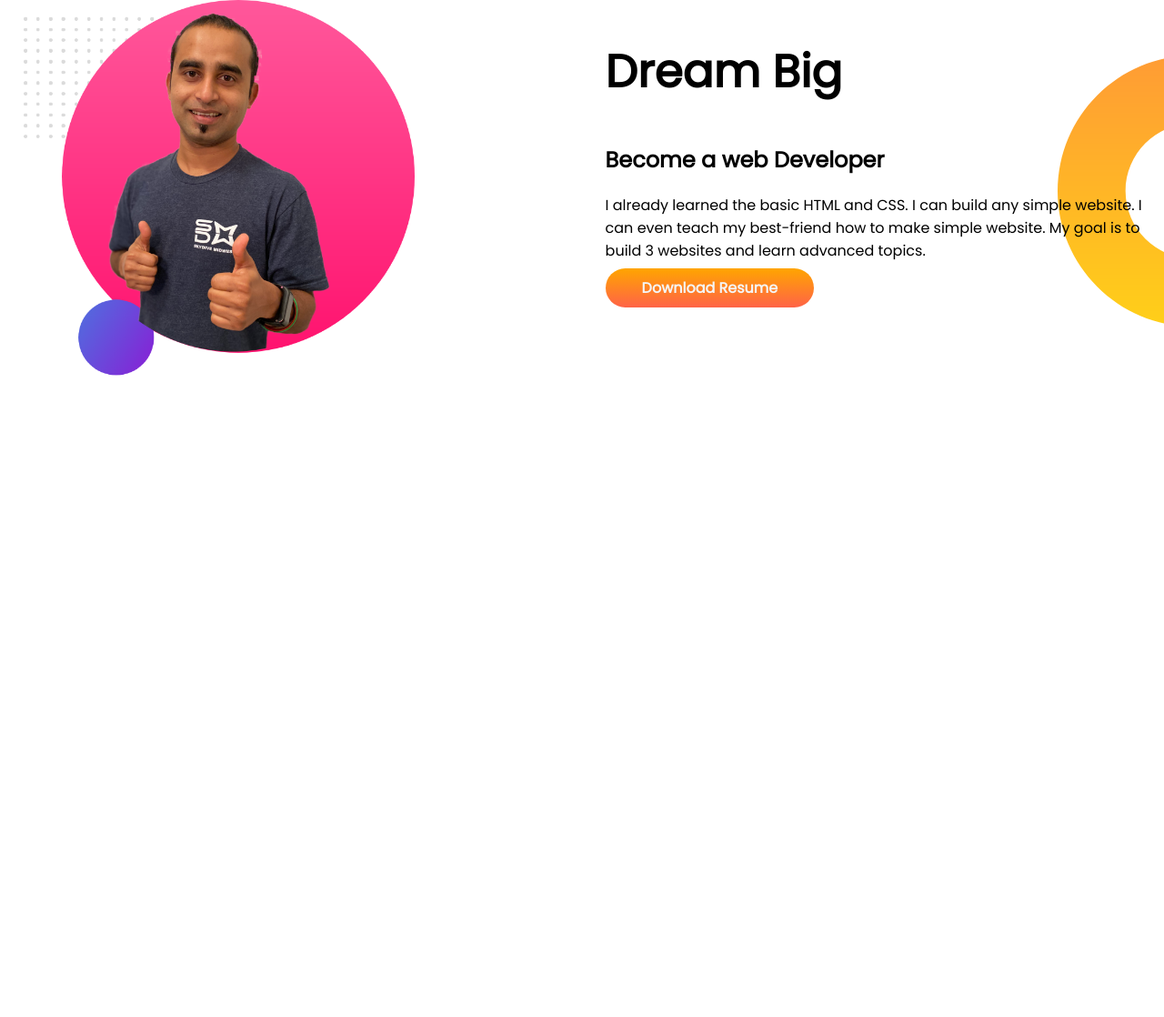
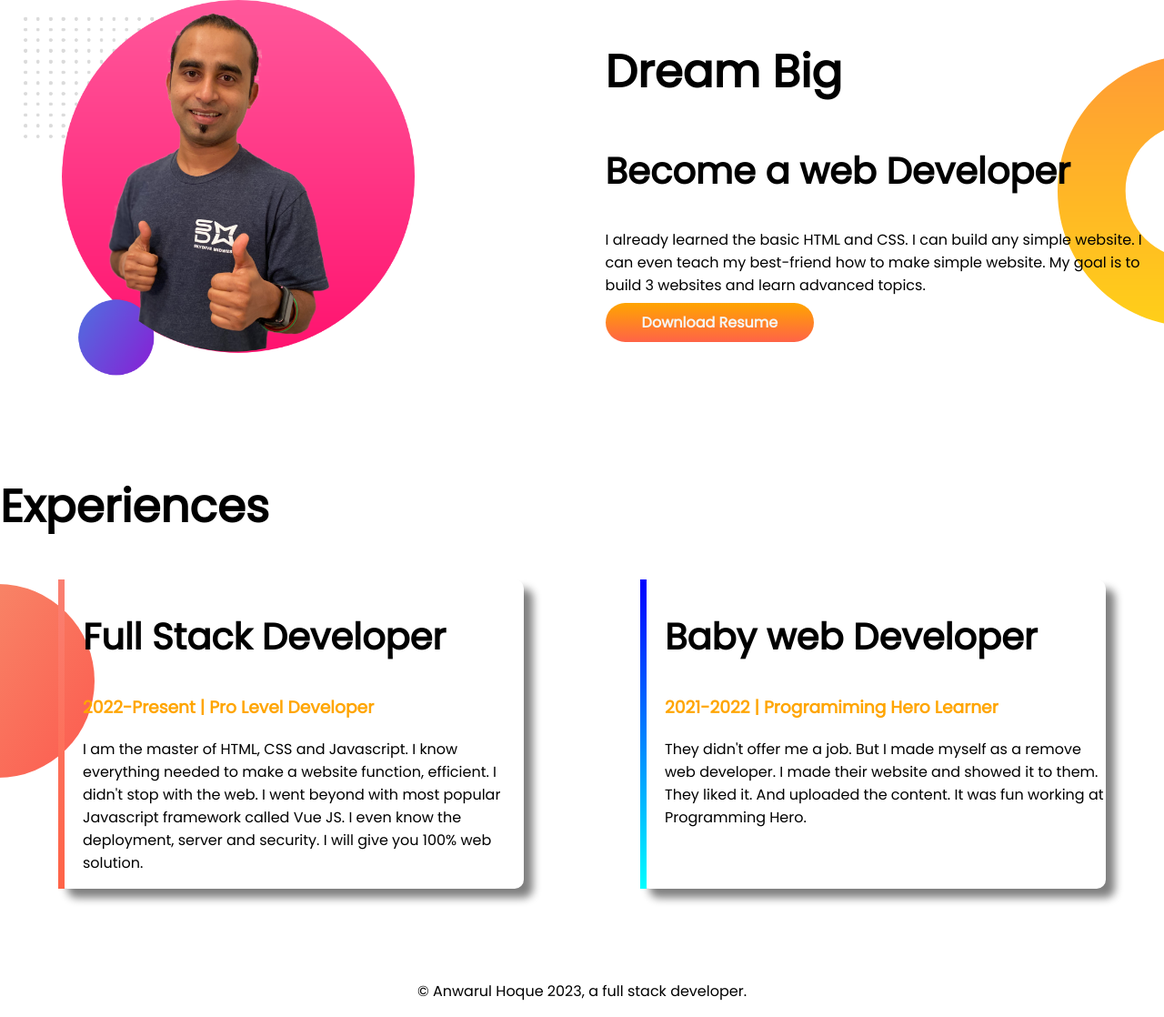
Before and after one commit to anwarul32/portfolio, a plain HTML site: page index.html in a window 1280 px wide. Shown: the part 588-1706 px from the top of the page at 91% size. Before the commit the page ends 1108 px from the top, so only its background shows below. Drawn offline with Linux system fonts and the light colour scheme.

Commit message:
Update experience and footer area

```diff
--- a/css/style.css
+++ b/css/style.css
@@ -7,10 +7,13 @@ body {
 h1 {
   font-size: 50px;
 }
+h2 {
+  font-size: 40px;
+}
 .orange-color {
   color: orange;
 }
-section {
+.flexible-container {
   display: flex;
   margin-bottom: 100px;
 }
@@ -30,7 +33,6 @@ section {
   border-radius: 25px;
 }
 .top-banner {
-  /* display: flex; */
   background-image: url(../images/top-banner.png);
   background-repeat: no-repeat;
 }
@@ -39,3 +41,28 @@ section {
   background-repeat: no-repeat;
   background-position: right;
 }
+.experience-area {
+  background-image: url(../images/exp-bg.png);
+  background-repeat: no-repeat;
+  background-position: left;
+}
+.experience-item {
+  width: 40%;
+  margin: 0 5%;
+  padding-left: 20px;
+  border-radius: 10px;
+  box-shadow: 10px 10px 10px gray;
+}
+#full-stack-experience {
+  border-left: 7px solid;
+  border-image: linear-gradient(salmon, tomato);
+  border-image-slice: 1;
+}
+#web-dev-experience {
+  border-left: 7px solid;
+  border-image: linear-gradient(blue, cyan);
+  border-image-slice: 1;
+}
+footer p{
+  text-align: center;
+}
--- a/index.html
+++ b/index.html
@@ -8,7 +8,7 @@
     <link rel="stylesheet" href="css/style.css" />
   </head>
   <body>
-    <section class="top-banner">
+    <section class="top-banner flexible-container">
       <div class="half-width">
         <h1>Welcome To</h1>
         <h1><span class="orange-color">Anwarul Hoque</span> World!</h1>
@@ -32,7 +32,7 @@
         <img src="images/jhankar.png" alt="" />
       </div>
     </section>
-    <section class="dream-big">
+    <section class="dream-big flexible-container">
       <div class="half-width">
         <img src="images/jhankar2.png" alt="" />
       </div>
@@ -41,8 +41,8 @@
         <h2>Become a web Developer</h2>
         <p>
           I already learned the basic HTML and CSS. I can build any simple
-          website. I can even teach my best-friend how to make simple website. My
-          goal is to build 3 websites and learn advanced topics.
+          website. I can even teach my best-friend how to make simple website.
+          My goal is to build 3 websites and learn advanced topics.
         </p>
         <a
           class="link-button"
@@ -52,5 +52,34 @@
         >
       </div>
     </section>
+    <section class="experience-area">
+      <h1>Experiences</h1>
+      <div class="flexible-container">
+        <div id="full-stack-experience" class="experience-item">
+          <h2>Full Stack Developer</h2>
+          <h3 class="orange-color">2022-Present | Pro Level Developer</h3>
+          <p>
+            I am the master of HTML, CSS and Javascript. I know everything
+            needed to make a website function, efficient. I didn't stop with the
+            web. I went beyond with most popular Javascript framework called Vue
+            JS. I even know the deployment, server and security. I will give you
+            100% web solution.
+          </p>
+        </div>
+        <div id="web-dev-experience" class="experience-item">
+          <h2>Baby web Developer</h2>
+          <h3 class="orange-color">2021-2022 | Programiming Hero Learner</h3>
+          <p>
+            They didn't offer me a job. But I made myself as a remove web
+            developer. I made their website and showed it to them. They liked
+            it. And uploaded the content. It was fun working at Programming
+            Hero.
+          </p>
+        </div>
+      </div>
+    </section>
+    <footer>
+      <p>© Anwarul Hoque 2023, a full stack developer.</p>
+    </footer>
   </body>
 </html>
```
Also changed, not shown: images/my-bg.png (deleted), images/my-bg2.png (deleted).
